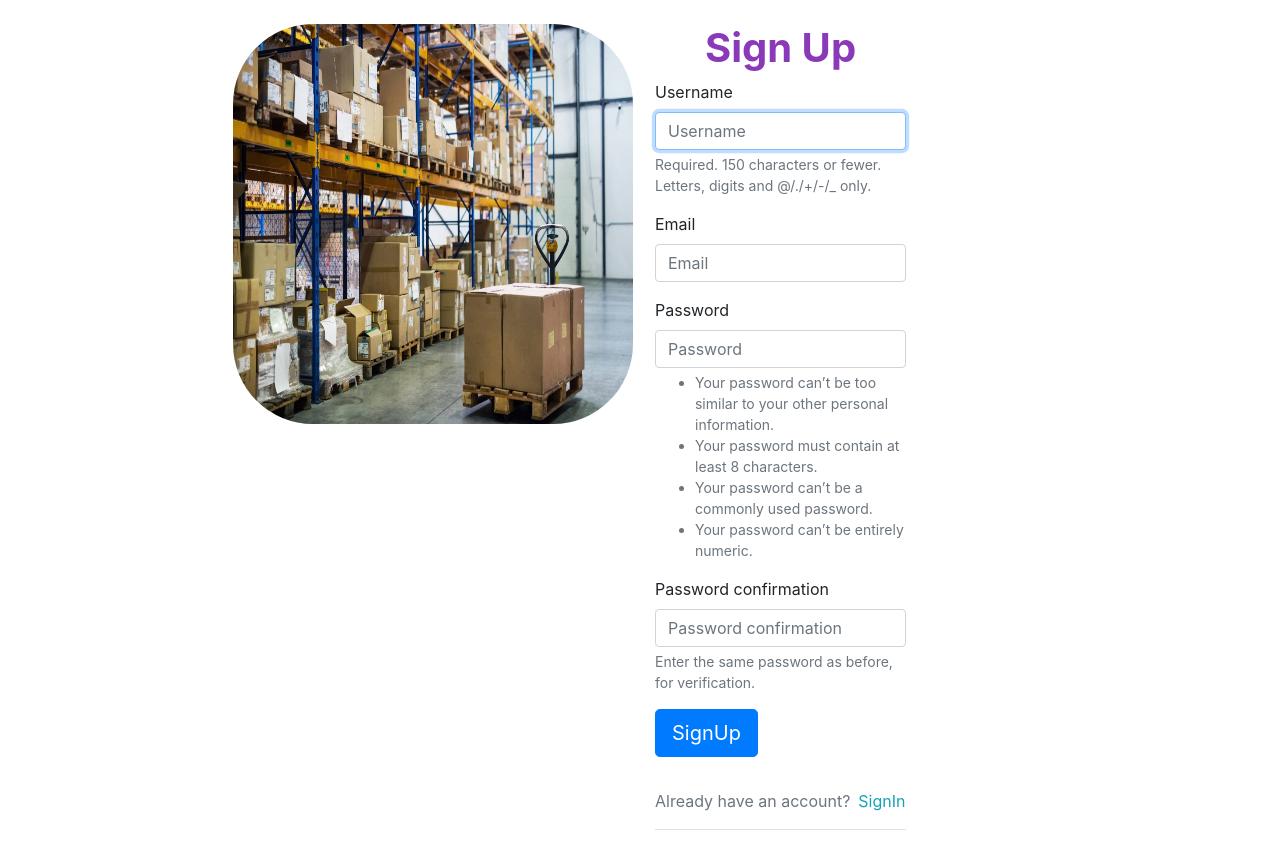
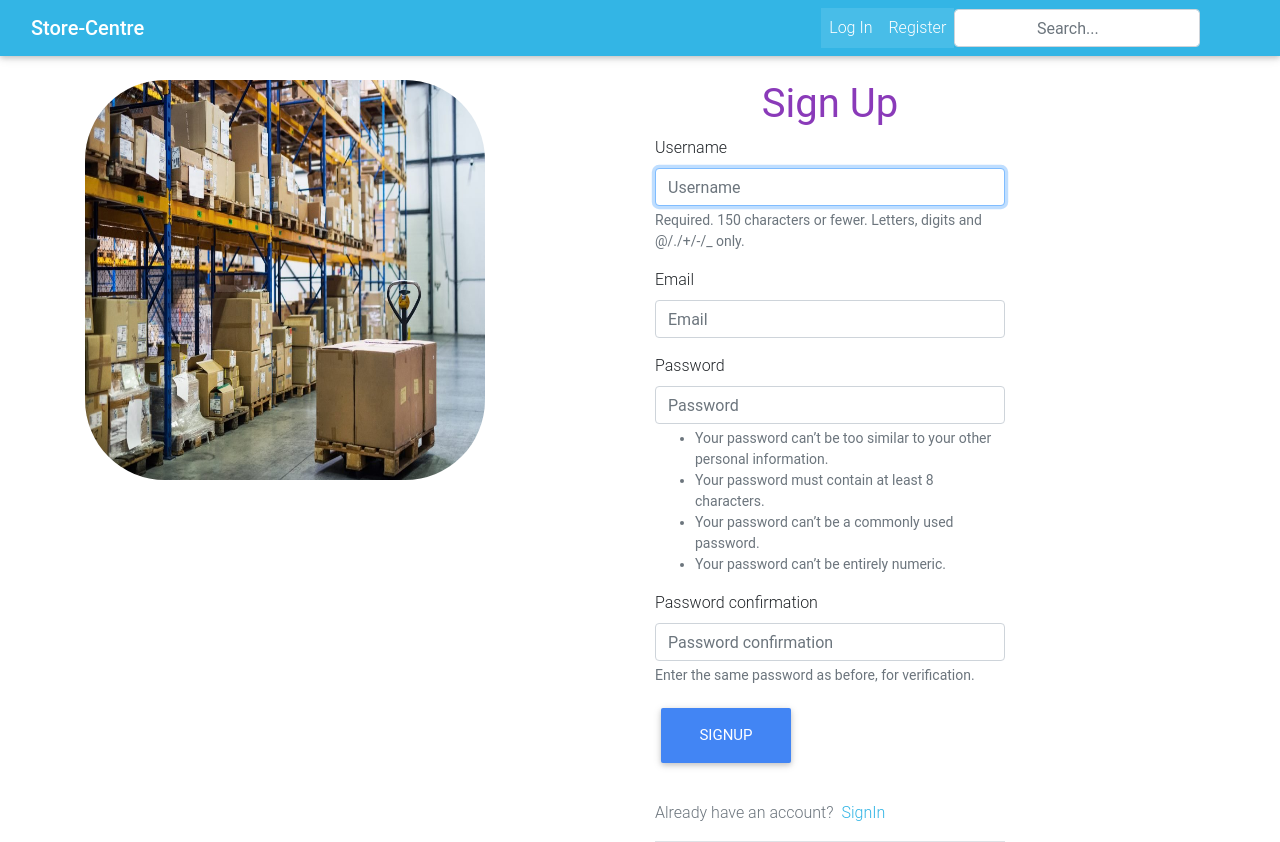
Before and after one commit to Emmanuel-9/store-center, a Django app: page /register/ in a window 1280 px wide. Run offline with Django 3.2, Linux system fonts and the light colour scheme; some libraries are stand-ins or nearby versions.

Commit message:
Merge pull request #1 from mc3o/feature-navbar
Feature navbar

```diff
--- a/store/templates/base.html
+++ b/store/templates/base.html
@@ -3,30 +3,39 @@
 <!DOCTYPE html>
 <html>
 <head>
-    <meta charset="utf-8">
-    {% block styles %}
+     <meta charset="UTF-8">
+    <meta name="viewport" content="width=device-width, initial-scale=1.0">
+    <meta http-equiv="X-UA-Compatible" content="ie=edge">
+
+  {% if title %}
+  <title><strong>Store Centre - {{title}}</strong></title>
+  {% else %}
+    <title> Store Centre</title>
+  {% endif %}
+
+  {% block styles %}
     {% bootstrap_css %}
-    <link rel="stylesheet" type="text/css" href="{% static 'css/styles.css' %}">
-    <link href="https://stackpath.bootstrapcdn.com/font-awesome/4.7.0/css/font-awesome.min.css" rel="stylesheet"
-        integrity="sha384-wvfXpqpZZVQGK6TAh5PVlGOfQNHSoD2xbE+QkPxCAFlNEevoEH3Sl0sibVcOQVnN" crossorigin="anonymous" />
-    <link href="https://fonts.googleapis.com/css2?family=Pacifico&display=swap" rel="stylesheet">
+      <link rel="stylesheet" href="{% static 'css/styles.css' %}">
+      <link href="https://stackpath.bootstrapcdn.com/font-awesome/4.7.0/css/font-awesome.min.css" rel="stylesheet"
+   integrity="sha384-wvfXpqpZZVQGK6TAh5PVlGOfQNHSoD2xbE+QkPxCAFlNEevoEH3Sl0sibVcOQVnN" crossorigin="anonymous">
+    <link href="https://cdnjs.cloudflare.com/ajax/libs/mdbootstrap/4.8.10/css/mdb.min.css" rel="stylesheet">
     <link href="{% static 'css/styles.css' %}" rel="stylesheet" media="screen">
 
-    {% endblock %}
+  {% endblock %}
+
 </head>
 <body>
-    <div class="row justify-content-center">
-        <div class="col-8">
+    {% include "navbar.html" %}
+    {% block content %}
 
-            {% block content %}
-            {%endblock%}
-        </div>
-    </div>
+
+    {% endblock %}
+
+
     {% block scripts %}
-    {{block.super}}
-    <script type="text/javascript" src="{%static 'js/scripts.js'%}"></script>
-    <script src="https://ajax.googleapis.com/ajax/libs/jquery/3.2.1/jquery.min.js"></script>
-    {% bootstrap_javascript %}
+        <script src="https://ajax.googleapis.com/ajax/libs/jquery/3.2.1/jquery.min.js"></script>
+
+     {% bootstrap_javascript %}
     {% endblock %}
 </body>
 </html>
--- a/store/templates/navbar.html
+++ b/store/templates/navbar.html
@@ -1,6 +1,6 @@
-<nav class="navbar navbar-expand-lg navbar-dark bg-transparent">
+<nav class="navbar navbar-expand-lg navbar-dark bg-info">
     <div class="container-fluid">
-        <a class="navbar-brand" style="font-size: 20px;" href="{% url 'index' %}"> <strong class="mr-4 brand"> Store-Centre</strong></a>
+        <a class="navbar-brand" style="font-size: 20px;" href="#"> <strong class="mr-4 brand"> Store-Centre</strong></a>
         <button class="navbar-toggler" type="button" data-toggle="collapse" data-target="#navbarSupportedContent"
                 aria-controls="navbarSupportedContent" aria-expanded="false" aria-label="Toggle navigation">
             <span class="navbar-toggler-icon"></span>
@@ -47,6 +47,13 @@
                 </li>
                 {% endif %}
             </ul>
+                  <div class="navbar-nav">
+            <div class="text-center">
+            <form class="form-inline my-2 my-lg-0" role="search" action="">
+            <input style="text-align: center;"  class="form-control" name="username" type="search" placeholder="Search... " aria-label="Search">
+            </form>
+        </div>
+      </div>
         </div>
     </div>
 </nav>
```
